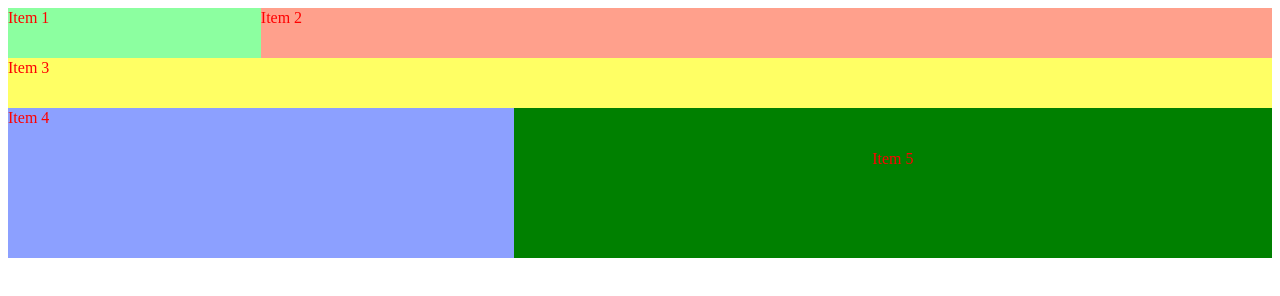
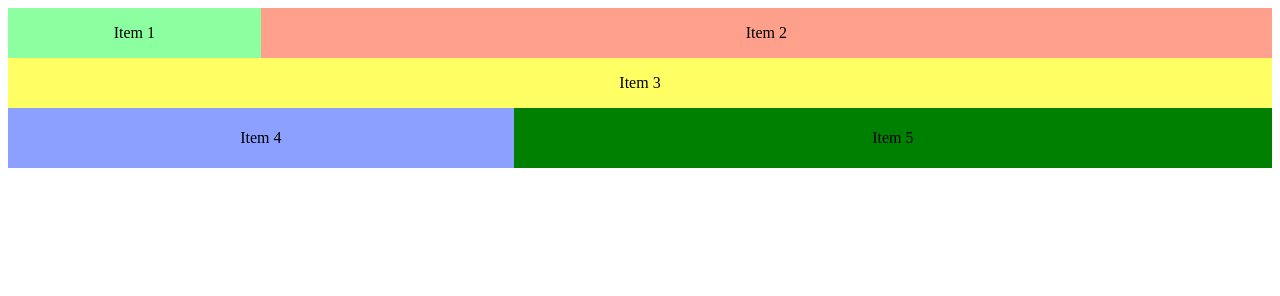
Before and after one commit to josfen85/grid-area, a plain HTML site: page index.html in a window 1280 px wide. Drawn offline with Linux system fonts and the light colour scheme.

Commit message:
Update styles.css

```diff
--- a/css/styles.css
+++ b/css/styles.css
@@ -2,38 +2,45 @@
   display: grid;
   width: 100%;
   height: 250px;
-  grid-template-areas: "item1  item2 item2  item2 item2"
+  grid-template-areas: "item1 item2 item2 item2 item2"
                        "item3 item3 item3 item3 item3"
-                       "item4 item4 item5 item5 item5";
-  grid-template-rows: 50px 50px 1fr;
+                       "item4 item4 item5 item5 item5"
+                       "item6 item6 item6 item6 item6";
+  grid-template-rows: 50px 50px 1fr 30px 1fr;
   grid-template-columns: repeat(5, 1fr);
+}
+
+div{display: flex;
+  justify-content: center;
+  align-items: center;
 }
 
 div#item1{
   grid-area: item1;
   background-color: #8cffa0;
 }
+
 div#item2{
   grid-area: item2;
   background-color: #ffa08c;
 }
+
 div#item3{
   grid-area: item3;
   background-color: #ffff64;
 }
+
 div#item4{
   grid-area: item4;
   background-color: #8ca0ff;
 }
+
 div#item5{
-  text-align: center;
   grid-area: item5;
   background-color: green;
-  line-height: 100px;
+}
 
+div#item6{
+  grid-area: item6;
+  background-color: blue;
 }
-span{
-  display: inline-block;
-  vertical-align: middle;
-  color:red;
-}
```
